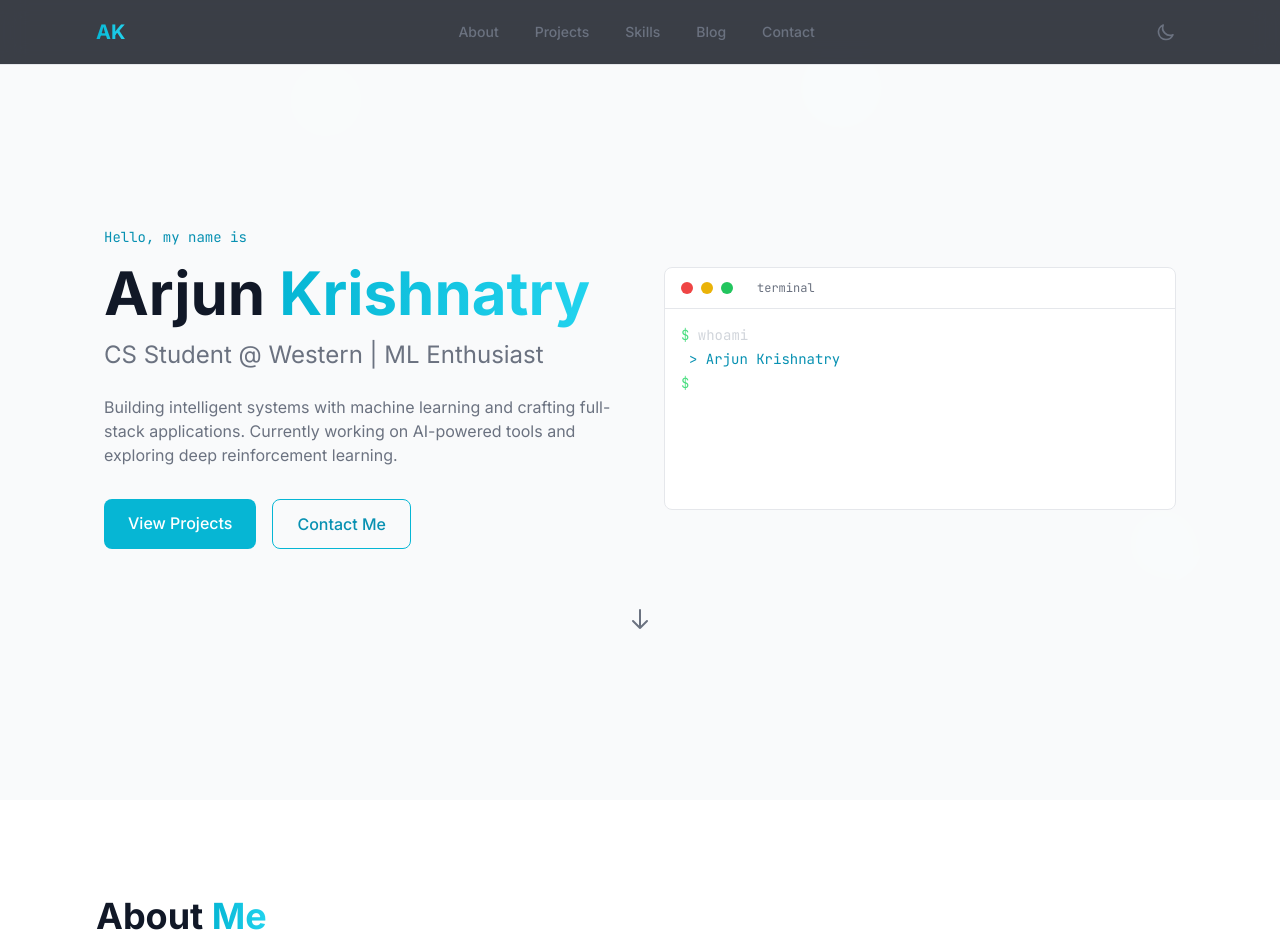
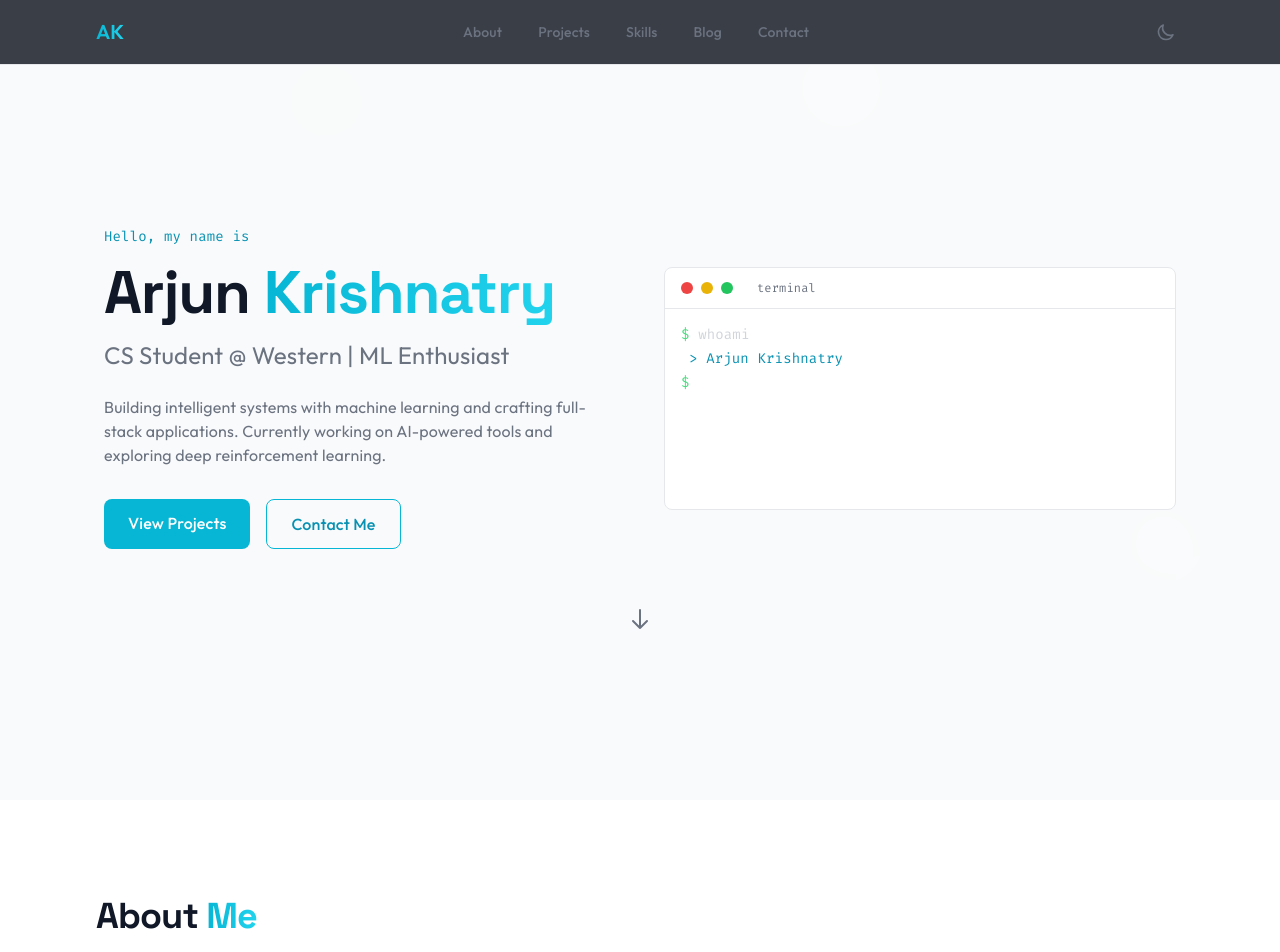
Before and after one commit to ArjunKrishnatry/arjunkrishnatry.github.io, a React (Vite) app: page / in a window 1280 px wide. Shown: the top 952 px of the page. Built offline with nearby package versions, Linux system fonts and the light colour scheme.

Commit message:
updated fonts (Space Grotesk, Outfit and Fira Code)

```diff
--- a/index.html
+++ b/index.html
@@ -30,7 +30,7 @@
     <!-- Fonts -->
     <link rel="preconnect" href="https://fonts.googleapis.com" />
     <link rel="preconnect" href="https://fonts.gstatic.com" crossorigin />
-    <link href="https://fonts.googleapis.com/css2?family=Inter:wght@400;500;600;700&family=JetBrains+Mono:wght@400;500&display=swap" rel="stylesheet" />
+    <link href="https://fonts.googleapis.com/css2?family=Space+Grotesk:wght@500;600;700&family=Outfit:wght@300;400;500;600&family=Fira+Code:wght@400;500&display=swap" rel="stylesheet" />
 
     <!-- Theme color for mobile browsers -->
     <meta name="theme-color" content="#0a0f1a" />
--- a/src/index.css
+++ b/src/index.css
@@ -28,6 +28,14 @@
   body {
     @apply bg-background text-gray-50 font-sans;
     min-height: 100vh;
+    font-weight: 400;
+    letter-spacing: 0.01em;
+  }
+
+  /* Headings use display font */
+  h1, h2, h3, h4, h5, h6 {
+    font-family: 'Space Grotesk', system-ui, sans-serif;
+    letter-spacing: -0.02em;
   }
 
   /* Light mode body styling */
@@ -125,7 +133,8 @@
   }
 
   .section-title {
-    @apply text-3xl md:text-4xl font-bold mb-8;
+    @apply text-3xl md:text-4xl font-bold mb-8 tracking-tight;
+    font-family: 'Space Grotesk', system-ui, sans-serif;
   }
 
   /* Content areas dim particles behind them */
--- a/tailwind.config.js
+++ b/tailwind.config.js
@@ -40,8 +40,9 @@ export default {
       },
       // Custom font families
       fontFamily: {
-        sans: ['Inter', 'system-ui', 'sans-serif'],
-        mono: ['JetBrains Mono', 'monospace'],
+        sans: ['Outfit', 'system-ui', 'sans-serif'],
+        display: ['Space Grotesk', 'system-ui', 'sans-serif'],
+        mono: ['Fira Code', 'monospace'],
       },
       // Custom animations
       animation: {
```
